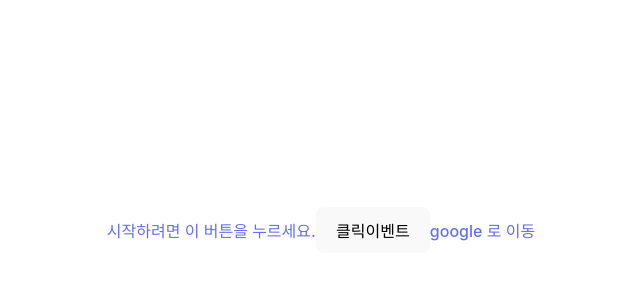
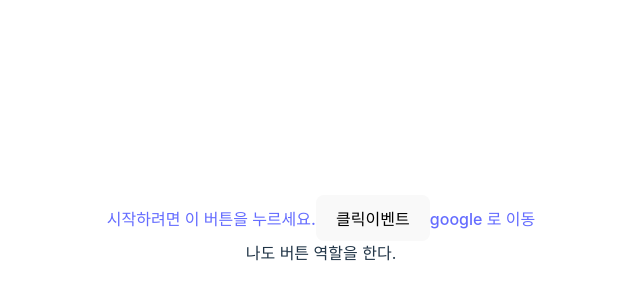
Before and after one commit to kjkandrea/atom-component, a React (Vite) app: page / in a window 1280 px wide. Shown: the part 170-470 px from the top of the page, without its empty margins (319-959 px from the left). Built offline with nearby package versions, Linux system fonts and the light colour scheme.

Commit message:
feat: 이상한 사용 케이스 추가

```diff
--- a/src/pages/IndexPage.tsx
+++ b/src/pages/IndexPage.tsx
@@ -14,6 +14,9 @@
       <Button href="https://google.com" target="_blank" disabled>
         google 로 이동
       </Button>
+      <Button as="div" role="button">
+        나도 버튼 역할을 한다.
+      </Button>
     </>
   );
 }
```
